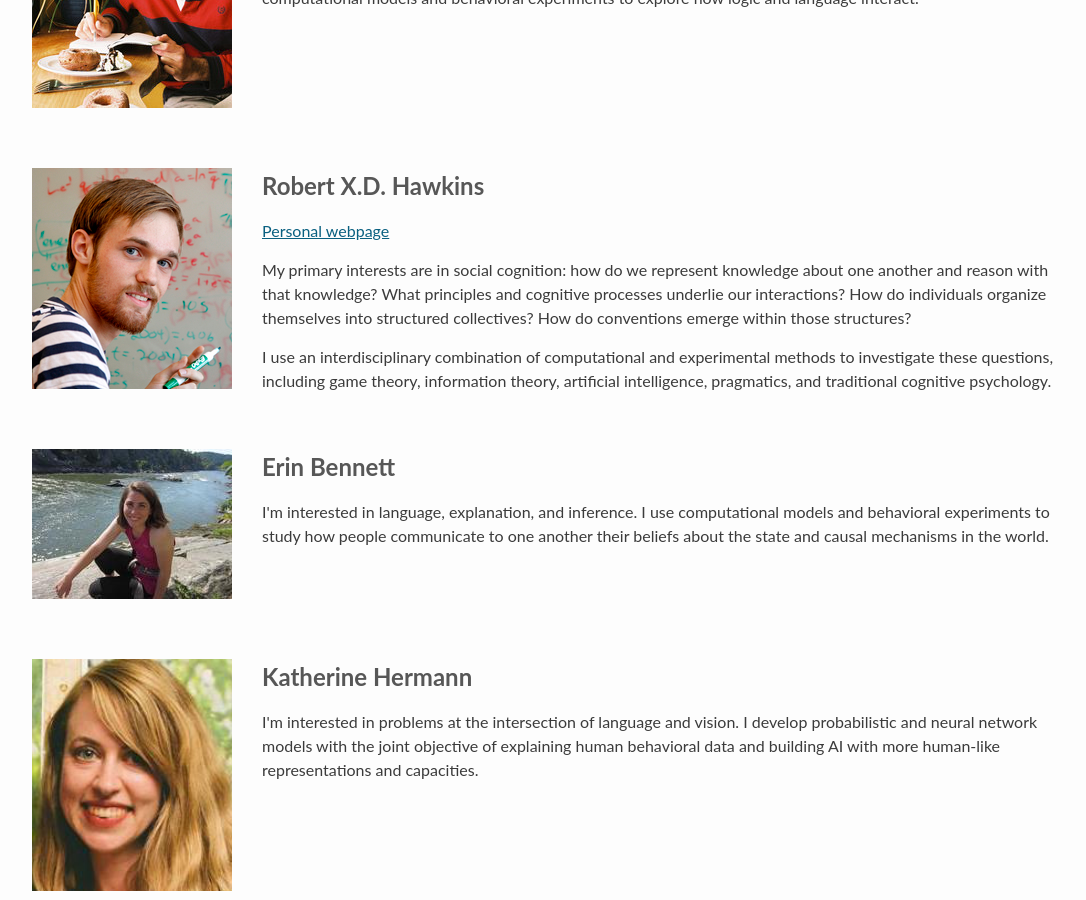
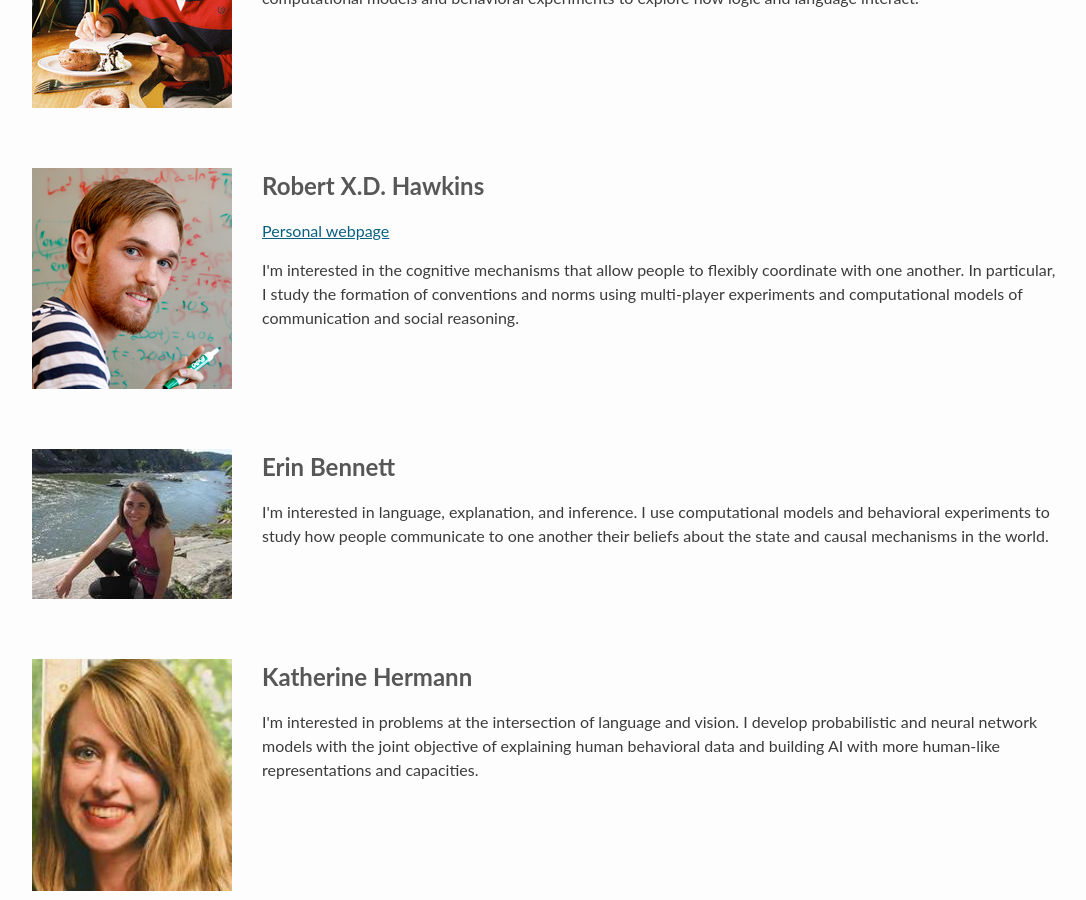
Before and after one commit to stanford-cocolab/cocolab.stanford.edu, a Jekyll site: the page built from 01-people.html, in a window 1280 px wide and 900 px high, scrolled down 2250 px. Shown: the whole window, without its empty margins (94-1180 px from the left). Built offline with Jekyll 4.4.1, drawn with Linux system fonts in a browser that asks for light colours; Markdown is read by kramdown in place of the engine named in the settings; a script that is not in the unit is left out.

Commit message:
updated robert bio

```diff
--- a/_data/cocolab.yml
+++ b/_data/cocolab.yml
@@ -69,16 +69,11 @@
       webpage: //rxdhawkins.wordpress.com/
       bio:
         - >
-          My primary interests are in social cognition: how do we represent
-          knowledge about one another and reason with that knowledge? What
-          principles and cognitive processes underlie our interactions? How
-          do individuals organize themselves into structured collectives? How
-          do conventions emerge within those structures?
-        - >
-          I use an interdisciplinary combination of computational and
-          experimental methods to investigate these questions, including game
-          theory, information theory, artificial intelligence, pragmatics, and
-          traditional cognitive psychology.
+          I'm interested in the cognitive mechanisms that allow people to
+          flexibly coordinate with one another. In particular, I study the
+          formation of conventions and norms using multi-player experiments and
+          computational models of communication and social reasoning.
+
     - name: Erin Bennett
       img: erin.jpg
       bio:
```
